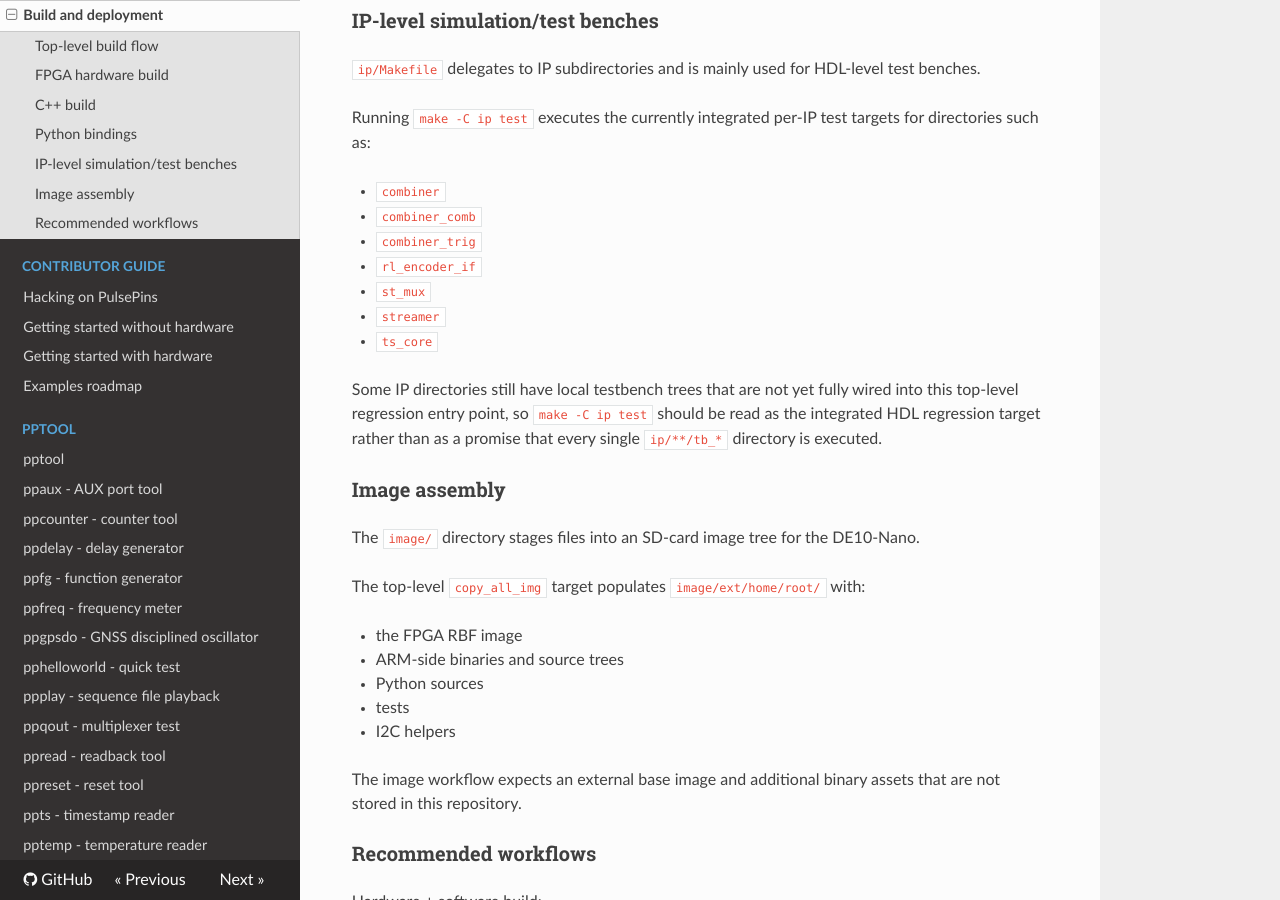
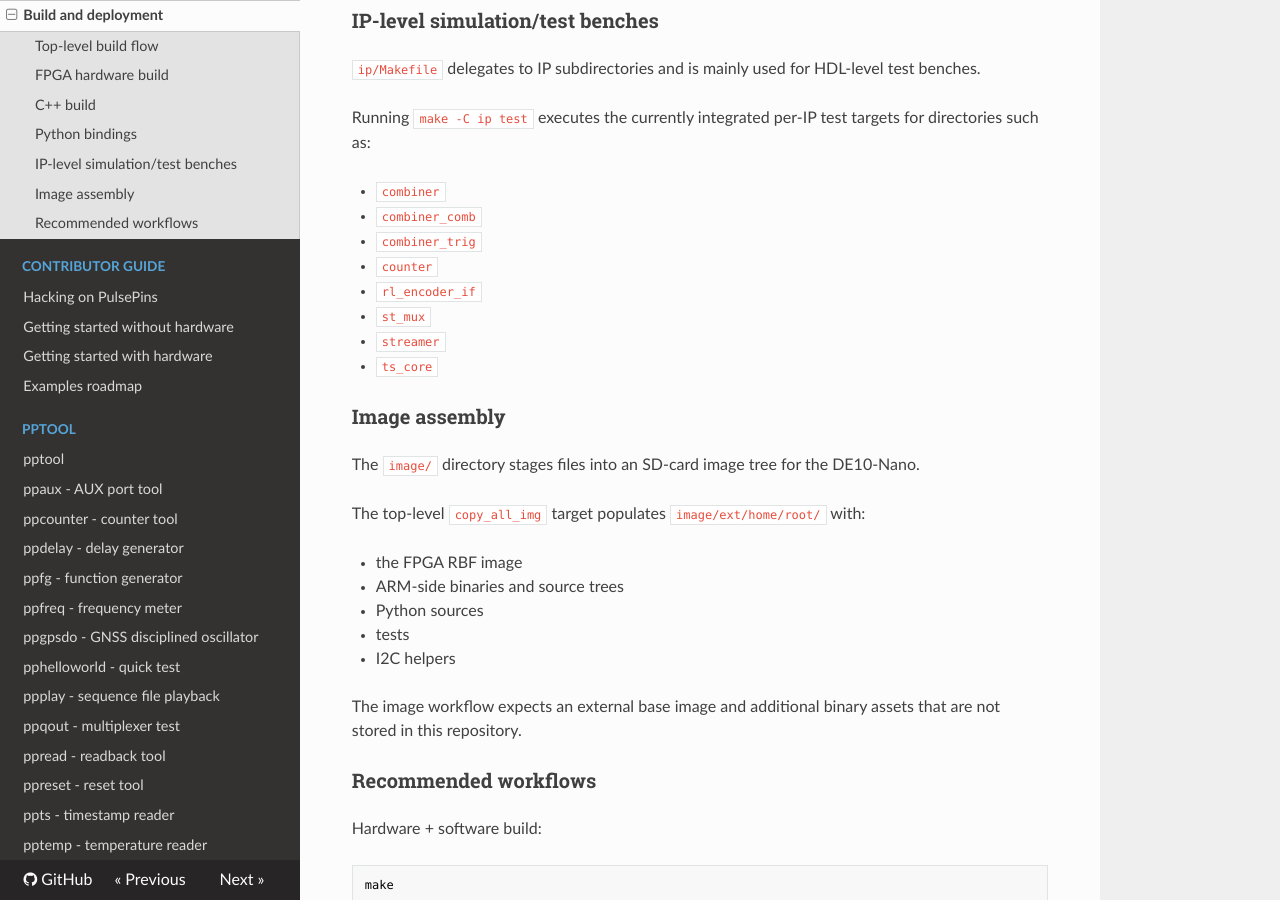
Before and after one commit to rokzitko/PulsePins, an MkDocs documentation site: the page built from docs/docs/build.md, in a window 1280 px wide and 900 px high, scrolled down 2603 px. Built offline with MkDocs 1.6.1, drawn with Linux system fonts in a browser that asks for light colours; nearby versions of some CDN libraries.

Commit message:
integrate counter testbenches into IP regressions

```diff
--- a/docs/docs/build.md
+++ b/docs/docs/build.md
@@ -105,12 +105,11 @@ Running `make -C ip test` executes the currently integrated per-IP test targets
 * `combiner`
 * `combiner_comb`
 * `combiner_trig`
+* `counter`
 * `rl_encoder_if`
 * `st_mux`
 * `streamer`
 * `ts_core`
-
-Some IP directories still have local testbench trees that are not yet fully wired into this top-level regression entry point, so `make -C ip test` should be read as the integrated HDL regression target rather than as a promise that every single `ip/**/tb_*` directory is executed.
 
 ### Image assembly
 
```
Also changed, not shown: ip/README.md, 9 other files.
